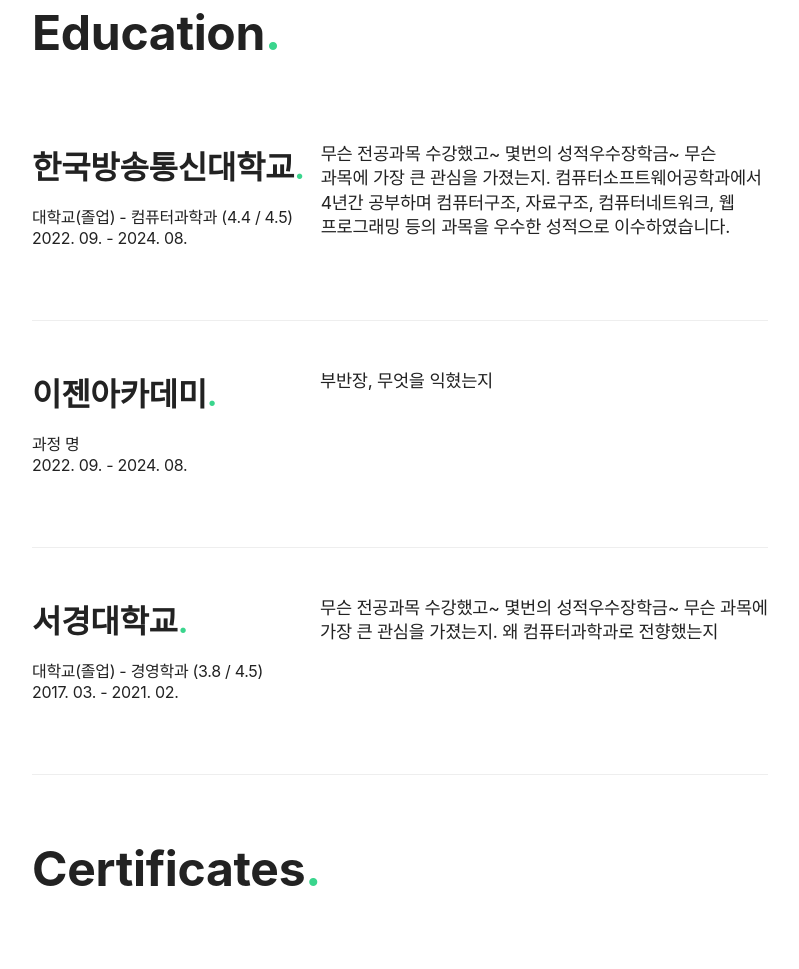
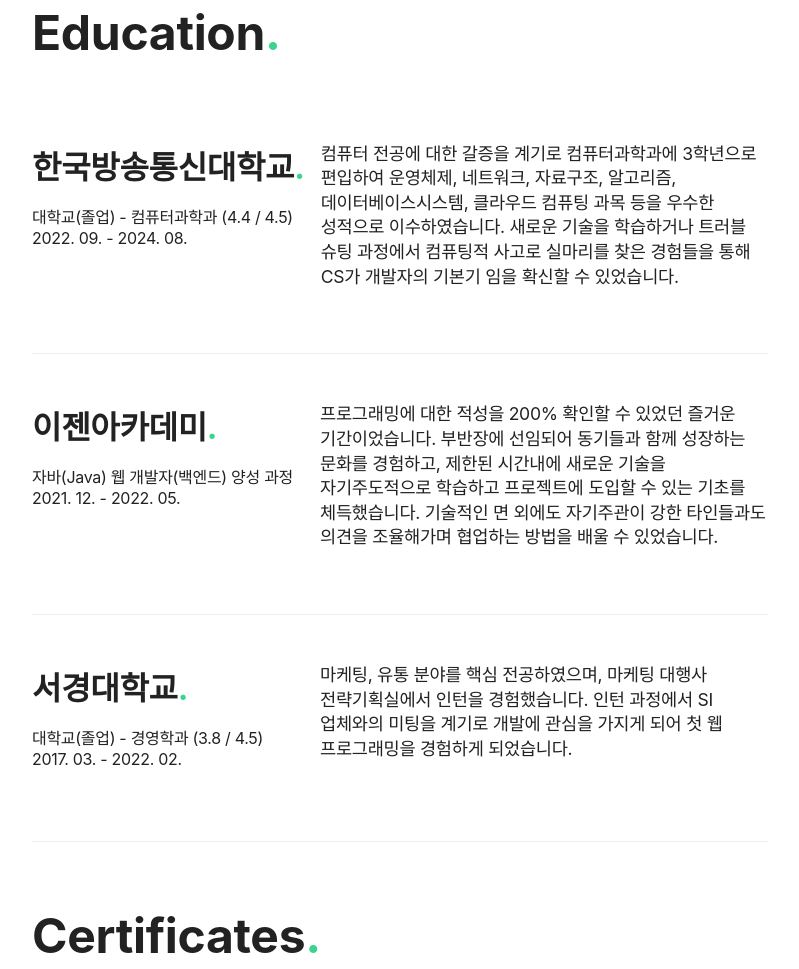
Before and after one commit to proHyundo/resume, a plain HTML site: page index.html in a window 1280 px wide. Shown: the part 1337-2306 px from the top of the page, without its empty margins (240-1039 px from the left). Drawn offline with Linux system fonts and the light colour scheme; a web font is replaced by a local one.

Commit message:
update: education 파트

```diff
--- a/index.html
+++ b/index.html
@@ -111,24 +111,32 @@
           </div>
           <div class="row-right">
             <p>
-              무슨 전공과목 수강했고~ 몇번의 성적우수장학금~ 무슨 과목에 가장 큰
-              관심을 가졌는지. 컴퓨터소프트웨어공학과에서 4년간 공부하며
-              컴퓨터구조, 자료구조, 컴퓨터네트워크, 웹 프로그래밍 등의 과목을
-              우수한 성적으로 이수하였습니다.
+              컴퓨터 전공에 대한 갈증을 계기로 컴퓨터과학과에 3학년으로 편입하여
+              운영체제, 네트워크, 자료구조, 알고리즘, 데이터베이스시스템,
+              클라우드 컴퓨팅 과목 등을 우수한 성적으로 이수하였습니다. 새로운
+              기술을 학습하거나 트러블 슈팅 과정에서 컴퓨팅적 사고로 실마리를
+              찾은 경험들을 통해 CS가 개발자의 기본기 임을 확신할 수 있었습니다.
             </p>
           </div>
         </div>
         <div class="row">
           <div class="row-left">
             <h3>이젠아카데미<span class="period-mark">.</span></h3>
-            <span class="role">과정 명</span>
+            <span class="role">자바(Java) 웹 개발자(백엔드) 양성 과정</span>
             <span class="time">
-              <time datetime="2018-08">2022. 09.</time> -
-              <time datetime="2024-08">2024. 08.</time>
+              <time datetime="2021-12">2021. 12.</time> -
+              <time datetime="2022-05">2022. 05.</time>
             </span>
           </div>
-          <div class="row-left">
-            <p>부반장, 무엇을 익혔는지</p>
+          <div class="row-right">
+            <p>
+              프로그래밍에 대한 적성을 200% 확인할 수 있었던 즐거운
+              기간이었습니다. 부반장에 선임되어 동기들과 함께 성장하는 문화를
+              경험하고, 제한된 시간내에 새로운 기술을 자기주도적으로 학습하고
+              프로젝트에 도입할 수 있는 기초를 체득했습니다. 기술적인 면 외에도
+              자기주관이 강한 타인들과도 의견을 조율해가며 협업하는 방법을 배울
+              수 있었습니다.
+            </p>
           </div>
         </div>
         <div class="row">
@@ -137,13 +145,15 @@
             <span class="role">대학교(졸업) - 경영학과 (3.8 / 4.5)</span>
             <span class="time">
               <time datetime="2017-03">2017. 03.</time> -
-              <time datetime="2021-02">2021. 02.</time>
+              <time datetime="2022-02">2022. 02.</time>
             </span>
           </div>
           <div class="row-right">
             <p>
-              무슨 전공과목 수강했고~ 몇번의 성적우수장학금~ 무슨 과목에 가장 큰
-              관심을 가졌는지. 왜 컴퓨터과학과로 전향했는지
+              마케팅, 유통 분야를 핵심 전공하였으며, 마케팅 대행사
+              전략기획실에서 인턴을 경험했습니다. 인턴 과정에서 SI 업체와의
+              미팅을 계기로 개발에 관심을 가지게 되어 첫 웹 프로그래밍을
+              경험하게 되었습니다.
             </p>
           </div>
         </div>
```
